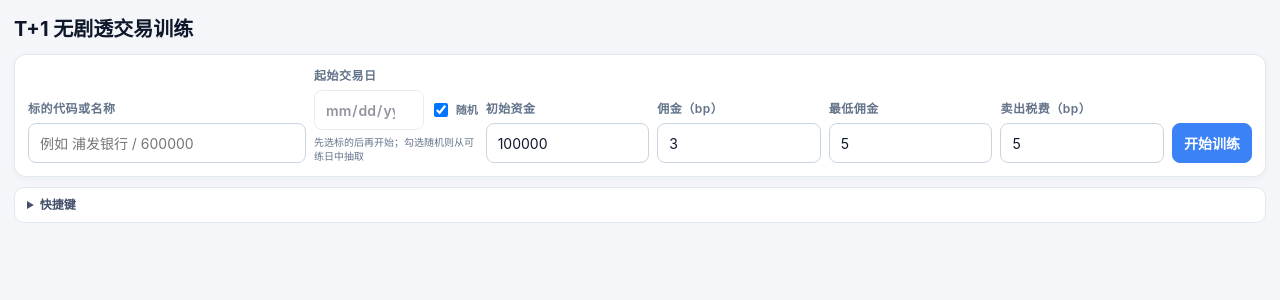
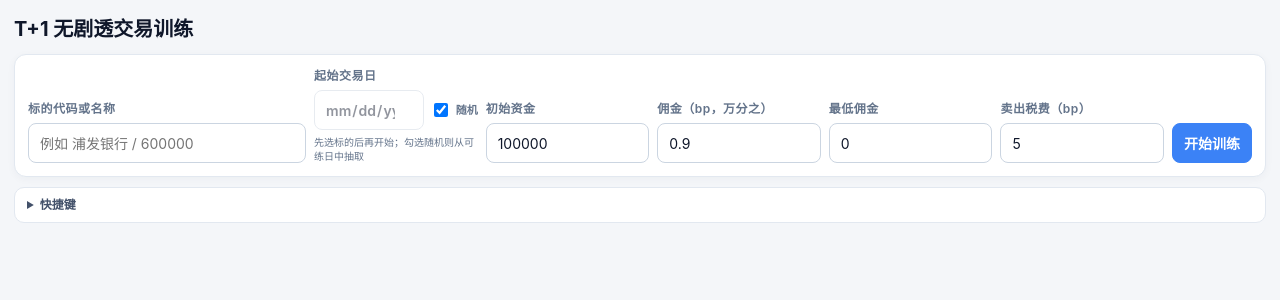
Before and after one commit to reddsfan5/stock_dashboard, a Python web app: template scripts/services/templates/trading_trainer.html in a window 1280 px wide. Shown: the part 48-348 px from the top of the page. Run offline with Jinja, Linux system fonts and the light colour scheme; the template is opened without the code that fills it, so the values that code supplies are empty; some libraries are stand-ins or nearby versions.

Commit message:
fix(trainer): default commission 0.9 bp and min commission 0

```diff
--- a/scripts/services/templates/trading_trainer.html
+++ b/scripts/services/templates/trading_trainer.html
@@ -50,8 +50,8 @@
     <div class="field search"><label>标的代码或名称</label><input id="code" value="" autocomplete="off" placeholder="例如 浦发银行 / 600000" data-clear-once="1"><div class="results" id="results"></div></div>
     <div class="field date-field"><label>起始交易日</label><div class="date-row"><input id="startDate" type="date" autocomplete="off" disabled title="先选择标的"><label class="random-toggle"><input id="startRandom" type="checkbox" checked> 随机</label></div><div class="date-hint" id="startDateHint">先选标的；有分时的交易日可在日历中点选</div></div>
     <div class="field"><label>初始资金</label><input id="capital" type="number" value="100000" min="1" step="10000"></div>
-    <div class="field"><label>佣金（bp）</label><input id="commission" type="number" value="3" min="0" step="0.1"></div>
-    <div class="field"><label>最低佣金</label><input id="minCommission" type="number" value="5" min="0" step="1"></div>
+    <div class="field"><label>佣金（bp，万分之）</label><input id="commission" type="number" value="0.9" min="0" step="0.1"></div>
+    <div class="field"><label>最低佣金</label><input id="minCommission" type="number" value="0" min="0" step="1"></div>
     <div class="field"><label>卖出税费（bp）</label><input id="sellTax" type="number" value="5" min="0" step="0.1"></div>
     <button class="primary" id="start">开始训练</button>
   </div>
--- a/scripts/services/trading_trainer.py
+++ b/scripts/services/trading_trainer.py
@@ -167,8 +167,8 @@ class TradingTrainerService:
             raise ValueError("起始交易日不在该标的分钟缓存中")
 
         capital = _number(payload, "capital", 100_000, minimum=1)
-        commission_bps = _number(payload, "commission_bps", 3, minimum=0)
-        min_commission = _number(payload, "min_commission", 5, minimum=0)
+        commission_bps = _number(payload, "commission_bps", 0.9, minimum=0)
+        min_commission = _number(payload, "min_commission", 0, minimum=0)
         is_etf = meta["code"][2:].startswith(("1", "5"))
         sell_tax_bps = _number(
             payload, "sell_tax_bps", 0 if is_etf else 5, minimum=0
```
